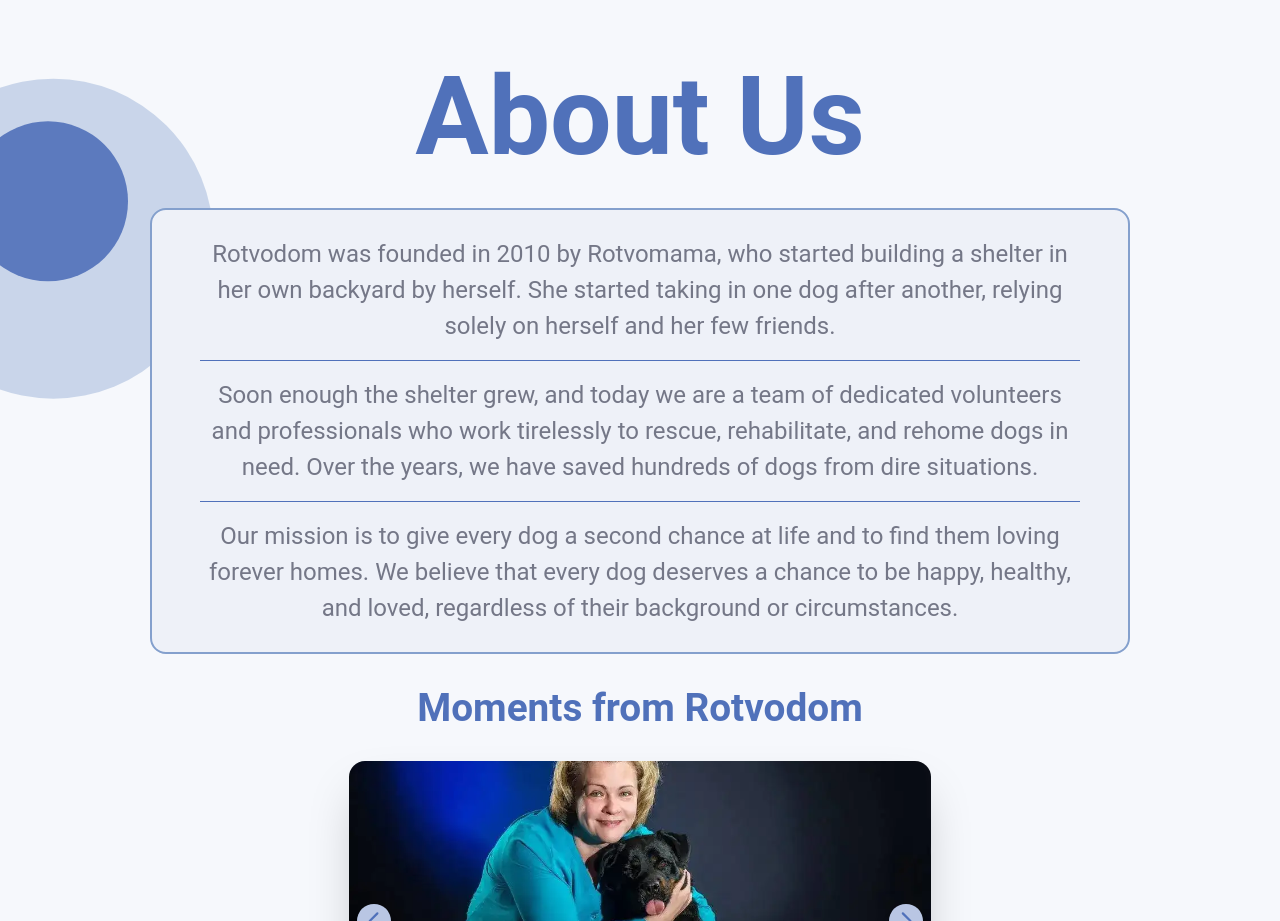
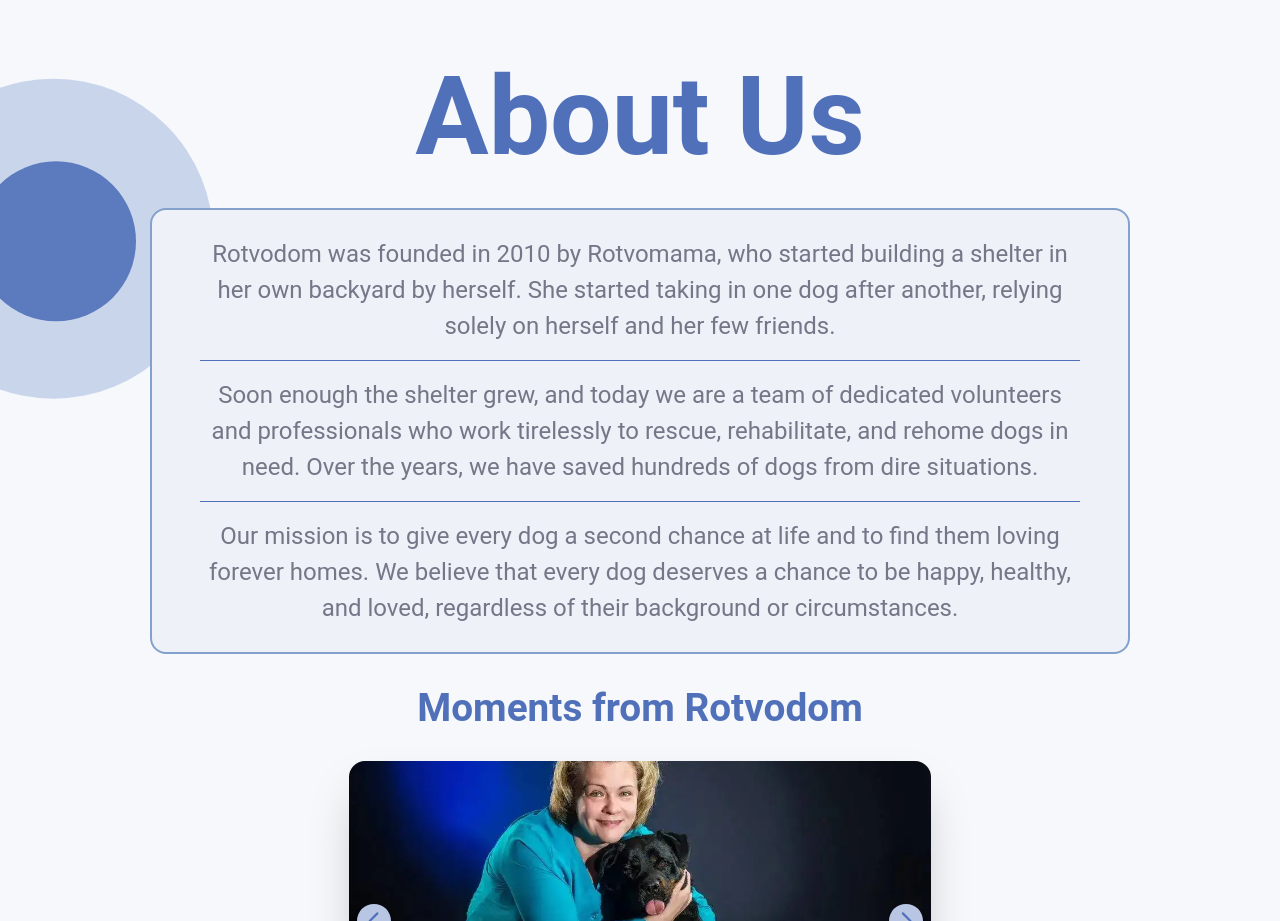
Before and after one commit to bavayra/dog-shelter, a React (Vite) app: page / in a window 1280 px wide. Shown: the part 4940-5861 px from the top of the page. Built offline with nearby package versions, Linux system fonts and the light colour scheme; a web font is replaced by a local one.

Commit message:
style(1280): increased w of the dog grid layout and centered it. Positioned small decor circle in AboutUs section correctly

```diff
--- a/src/styles/custom-breakpoints.css
+++ b/src/styles/custom-breakpoints.css
@@ -549,6 +549,10 @@
   .dog-grid-container {
     max-width: 70rem;
   }
+  .dog-grid-layout {
+    width: 60rem;
+    margin-inline: auto;
+  }
   .filter-button {
     font-size: 0.85rem;
   }
@@ -566,6 +570,9 @@
   }
   .rule-card {
     width: 90%;
+  }
+  .about-circle-xs {
+    transform: translateX(-5%) translateY(35%);
   }
   .about-content {
     max-width: 60rem;
```
